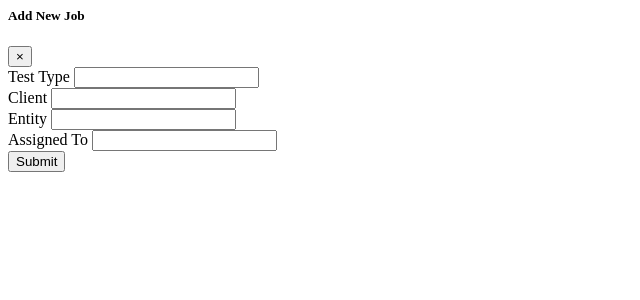
After one commit to blobstar/trakr, a Flask app: template templates/addJobForm.html in a window 1280 px wide. The commit adds this page. Shown: the top 300 px of the page, without its empty margins (0-640 px from the left). Run offline with Flask 3, Linux system fonts and the light colour scheme; the template is opened without the code that fills it, so the values that code supplies are empty.

Commit message:
connected mysql db

```diff
--- a/app.py
+++ b/app.py
@@ -1,46 +1,30 @@
 from re import DEBUG
 from flask import Flask, render_template
+import pymysql
+from fetchJobs import fetch_all_jobs
 
 app = Flask(__name__)
 
 #adding a fake db
 
-JOBS = [
-  {
-    'id': 1,
-    'testType': 'Accounting Records',
-    'client': 'TestClient1',
-    'entity': 'Entity1',
-  },
-  {
-    'id': 2,
-    'testType': 'Employee Costs',
-    'client': 'TestClient2',
-    'enttiy': 'Entity1',
-  },
-  {
-    'id': 3,
-    'testType': 'Property Plant and Equipment',
-    'client': 'TestClient3',
-    'entity': 'Entity1',
-  },
-  {
-    'id': 4,
-    'testType': 'Forensics',
-    'client': 'TestClient4',
-    'entity': 'Entity1',
-  },
-  {
-    'id': 5,
-    'testType': 'Accounting Outsource Services',
-    'client': 'TestClient4',
-    'entity': 'Entity2',
-  }
-]
+
+#def load_jobs_fromd_db():
+#  with cursor.connect() as conn:
+ #   result = conn.execute("SELECT * FROM jobs")
+  #  jobs = []
+   # for row in result.all():
+    #  jobs.append(dict(row))
+    #return jobs
+
+
+
+
 
 @app.route('/')
 def hello_world():
-    return render_template('home.html',jobs=JOBS)
+    jobs = fetch_all_jobs();
+    print(fetch_all_jobs())
+    return render_template('home.html',jobs=jobs)
 
 
 if __name__ == '__main__':
--- a/pyproject.toml
+++ b/pyproject.toml
@@ -8,6 +8,7 @@ readme = "README.md"
 [tool.poetry.dependencies]
 python = "^3.10"
 flask = "^3.0.3"
+pymysql = "^1.1.1"
 
 
 [build-system]
--- a/requirements.txt
+++ b/requirements.txt
@@ -1,2 +1,4 @@
 Flask
 gunicorn
+pymysql
+cryptography
--- /dev/null
+++ b/templates/addJobForm.html
@@ -0,0 +1,34 @@
+<!-- The Modal -->
+<div class="modal fade" id="exampleModal" tabindex="-1" role="dialog" aria-labelledby="exampleModalLabel" aria-hidden="true">
+    <div class="modal-dialog" role="document">
+        <div class="modal-content">
+            <div class="modal-header">
+                <h5 class="modal-title" id="exampleModalLabel">Add New Job</h5>
+                <button type="button" class="close" data-dismiss="modal" aria-label="Close">
+                    <span aria-hidden="true">&times;</span>
+                </button>
+            </div>
+            <div class="modal-body">
+                <form id="jobForm">
+                    <div class="form-group">
+                        <label for="testType">Test Type</label>
+                        <input type="text" class="form-control" id="testType" required>
+                    </div>
+                    <div class="form-group">
+                        <label for="client">Client</label>
+                        <input type="text" class="form-control" id="client" required>
+                    </div>
+                    <div class="form-group">
+                        <label for="entity">Entity</label>
+                        <input type="text" class="form-control" id="entity" required>
+                    </div>
+                    <div class="form-group">
+                        <label for="assignedTo">Assigned To</label>
+                        <input type="text" class="form-control" id="assignedTo" required>
+                    </div>
+                    <button type="submit" class="btn btn-primary">Submit</button>
+                </form>
+            </div>
+        </div>
+    </div>
+</div>
--- a/templates/navbar.html
+++ b/templates/navbar.html
@@ -1,4 +1,4 @@
-<nav class="navbar navbar-expand-lg bg-body-tertiary">
+<nav class="navbar sticky-top navbar-expand-lg bg-body-tertiary">
   <div class="container-fluid">
     <img src="static/trakrlogo.png" style="height:50px" class="img-fluid" alt="...">
     <button class="navbar-toggler" type="button" data-bs-toggle="collapse" data-bs-target="#navbarSupportedContent" aria-controls="navbarSupportedContent" aria-expanded="false" aria-label="Toggle navigation">
```
Also changed, not shown: templates/home.html (+77 -0 lines), 1 other file.
